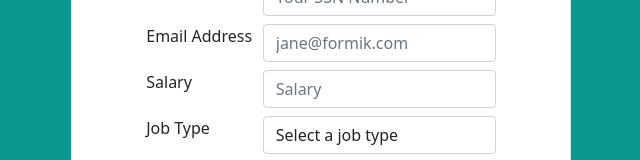
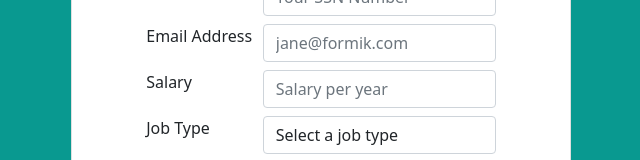
Before and after one commit to saadtom/react-form, a React (Create React App) app: page / in a window 1280 px wide. Shown: the part 233-393 px from the top of the page, without its empty margins (319-959 px from the left). Built offline with nearby package versions, Linux system fonts and the light colour scheme.

Commit message:
salary per year

```diff
--- a/src/my-form.js
+++ b/src/my-form.js
@@ -98,7 +98,7 @@ const MyForm = () => {
                             label="Salary"
                             name="salary"
                             type="text"
-                            placeholder="Salary"
+                            placeholder="Salary per year"
                         />
 
                         <MySelect label="Job Type" name="jobType">
```
